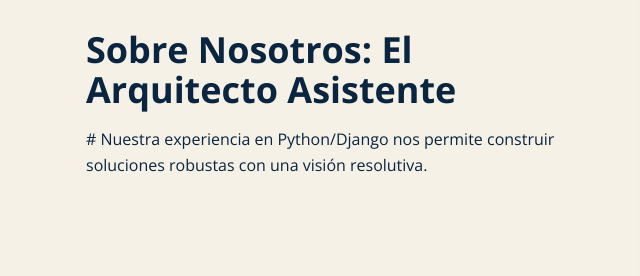
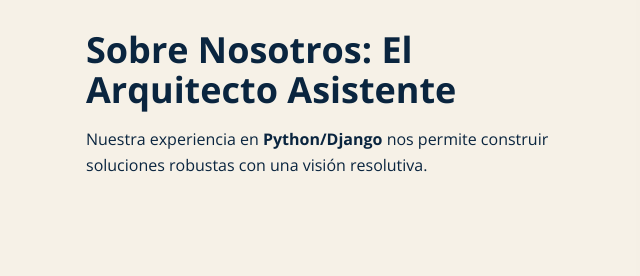
Before and after one commit to a2ltprogramacion/test, an Astro site: page / in a window 1280 px wide. Shown: the part 980-1256 px from the top of the page, 10-650 px from the left. Built offline with nearby package versions, Linux system fonts and the light colour scheme; Astro itself is replaced by a stand-in of ours; no server answers.

Commit message:
Update Página: Home “home”

```diff
--- a/src/content/pages/home.md
+++ b/src/content/pages/home.md
@@ -13,8 +13,8 @@
 nosotros:
   title: "Sobre Nosotros: El Arquitecto Asistente"
   image: /assets/uploads/logo.jpg
-  content: "# Nuestra experiencia en Python/Django nos permite construir
-    soluciones robustas con una visión resolutiva."
+  content: Nuestra experiencia en **Python/Django** nos permite construir
+    soluciones robustas con una visión resolutiva.
 servicios:
   title: Nuestro Servicios Diseñados para Ti
   subtitle: Variedad para tus necesidades
```
